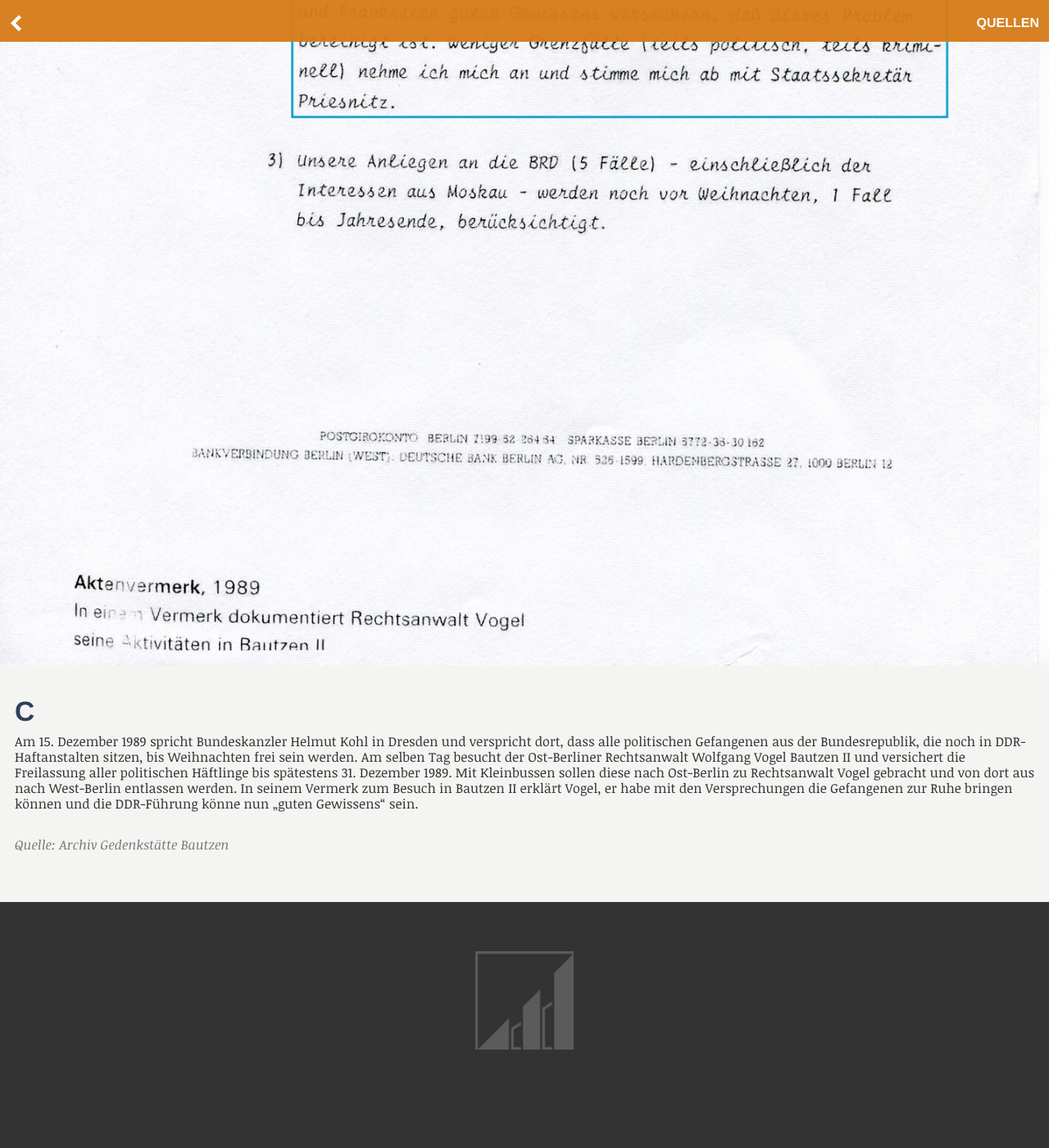
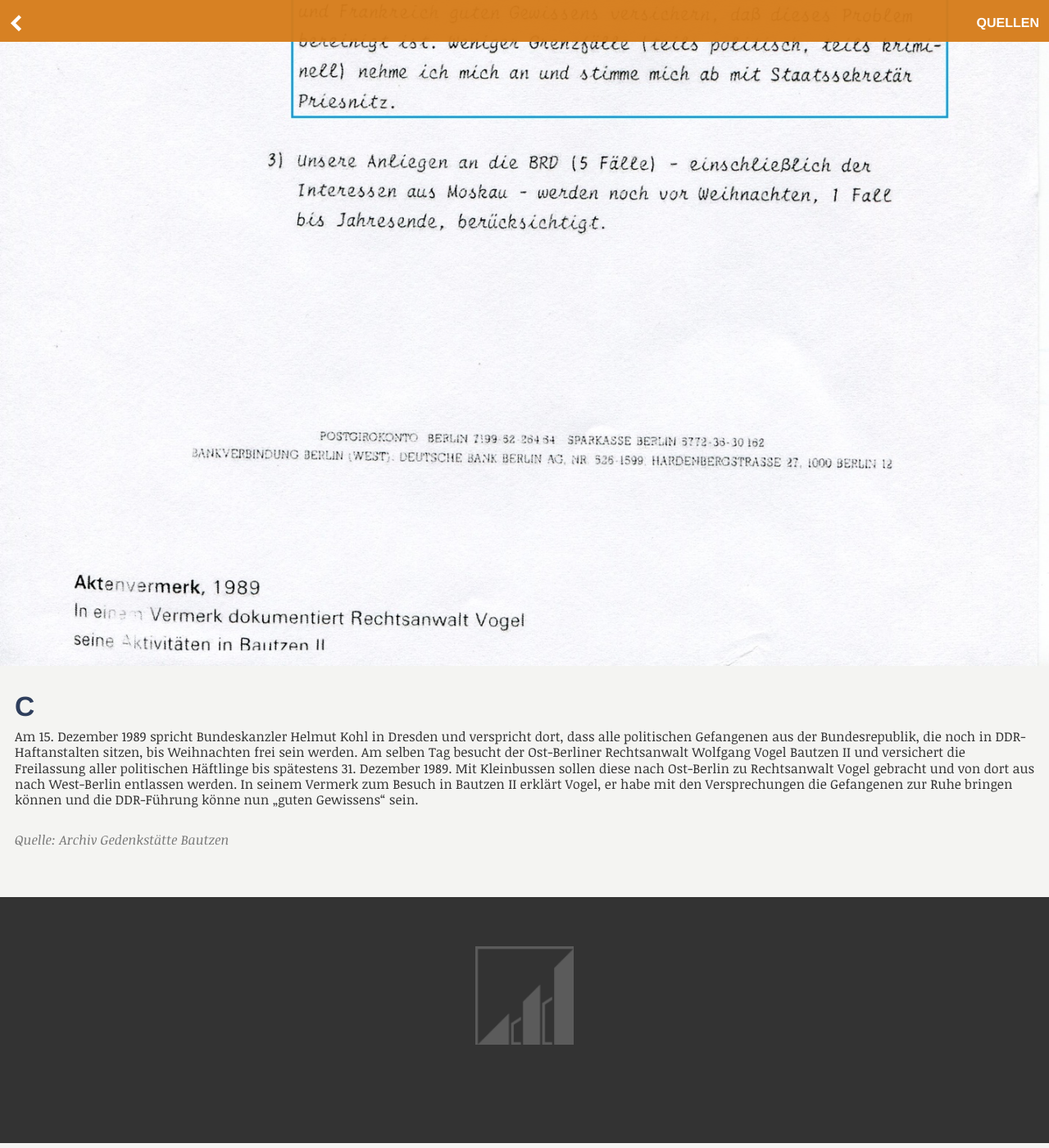
Before and after one commit to nandorocker/bautzen-tour, a Jekyll site: the page built from station-6/_posts/2015-01-07-C.md, in a window 1280 px wide and 1400 px high, scrolled down 1075 px. Shown: the whole window at 82% size. Built offline with Jekyll 4.4.1, drawn with Linux system fonts in a browser that asks for light colours; nearby versions of some CDN libraries.

Commit message:
First implementation of text headers

```diff
--- a/_layouts/text.html
+++ b/_layouts/text.html
@@ -12,7 +12,7 @@
         {% endif %}
 
         <div class="spaced item-wrapper">
-            <h2>{{ page.subtitle }}</h2>
+            <h4>{{ page.subtitle }}</h4>
             <h1>{{ page.title }}</h1>
             {{ content }}
 
--- a/_sass/_base.scss
+++ b/_sass/_base.scss
@@ -90,8 +90,7 @@
 }
 
 h2 {
-    font-style: italic;
-    font-weight: normal;
+    font-size: $base-font-size*1.8;
 }
 
 h3 {
```
